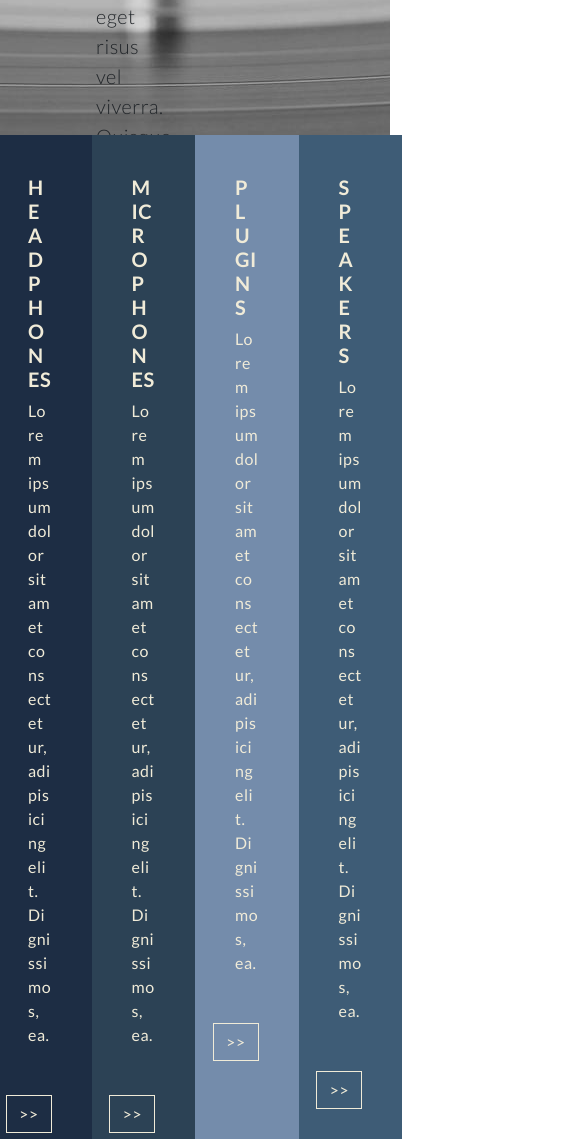
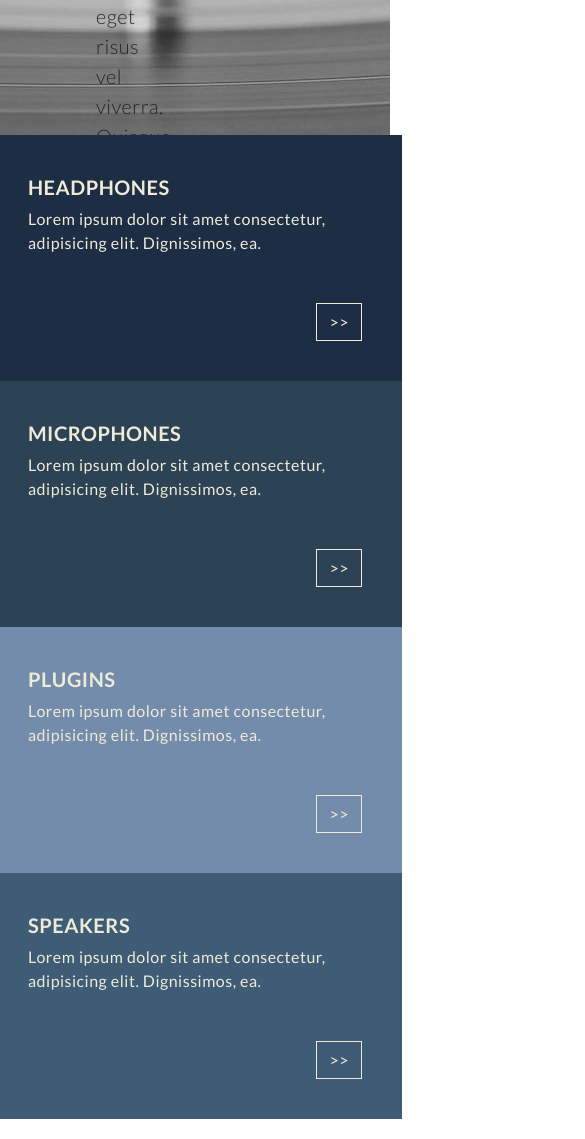
Before and after one commit to Yuniski/domo-desafio, a website built with Vite: page src/index.html in a window 390 px wide. Shown: the part 861-2000 px from the top of the page, 585 px wide, since content can reach past the window. Built offline with nearby package versions, Linux system fonts and the light colour scheme.

Commit message:
boxes styles

```diff
--- a/src/index.html
+++ b/src/index.html
@@ -171,12 +171,9 @@
       <!-- Boxes -->
       <section
         id="boxes"
-        class="row"
+        class="row row-cols-1 row-cols-md-2 row-cols-lg-4"
       >
-        <div
-          class="card col border border-0 rounded-0"
-          style="width: 18rem"
-        >
+        <div class="card col mb-3 border border-0 rounded-0">
           <div class="card-body">
             <div class="card-content">
               <h5 class="card-title lato-bold"><a href="#">Headphones</a></h5>
@@ -194,10 +191,7 @@
             </div>
           </div>
         </div>
-        <div
-          class="card col border border-0 rounded-0"
-          style="width: 18rem"
-        >
+        <div class="card col mb-3 border border-0 rounded-0">
           <div class="card-body">
             <div class="card-content">
               <h5 class="card-title lato-bold"><a href="#">Microphones</a></h5>
@@ -215,10 +209,7 @@
             </div>
           </div>
         </div>
-        <div
-          class="card col border border-0 rounded-0"
-          style="width: 18rem"
-        >
+        <div class="card col mb-3 border border-0 rounded-0">
           <div class="card-body">
             <div class="card-content">
               <h5 class="card-title lato-bold"><a href="#">Plugins</a></h5>
@@ -236,10 +227,7 @@
             </div>
           </div>
         </div>
-        <div
-          class="card col border border-0 rounded-0"
-          style="width: 18rem"
-        >
+        <div class="card col mb-3 border border-0 rounded-0">
           <div class="card-body">
             <div class="card-content">
               <h5 class="card-title lato-bold"><a href="#">Speakers</a></h5>
@@ -283,7 +271,6 @@
               <img
                 src="/img/auriculares.jpg"
                 alt="mic"
-                width="400"
               />
             </div>
           </div>
--- a/src/scss/styles.scss
+++ b/src/scss/styles.scss
@@ -136,10 +136,14 @@ body {
     background-color: $medium-blue;
     color: $light;
   }
-}
 
-#article-2 {
-  background-color: $light-gray-blue;
+  img {
+    max-width: 400px;
+  }
+
+  #article-2 {
+    background-color: $light-gray-blue;
+  }
 }
 
 // Footer
@@ -194,3 +198,30 @@ body {
     color: $light;
   }
 }
+
+
+//Responsive//
+@media (max-width: 768px) {
+  header {
+    max-width: 768px;
+  }
+
+  #boxes {
+    .card {
+      margin-bottom: 0 !important;
+    }
+  }
+
+  #articles {
+    img {
+      max-width: 250px;
+    }
+  }
+}
+
+@media (max-width: 576px) {
+  #boxes {
+    .card {
+    }
+  }
+}
```
